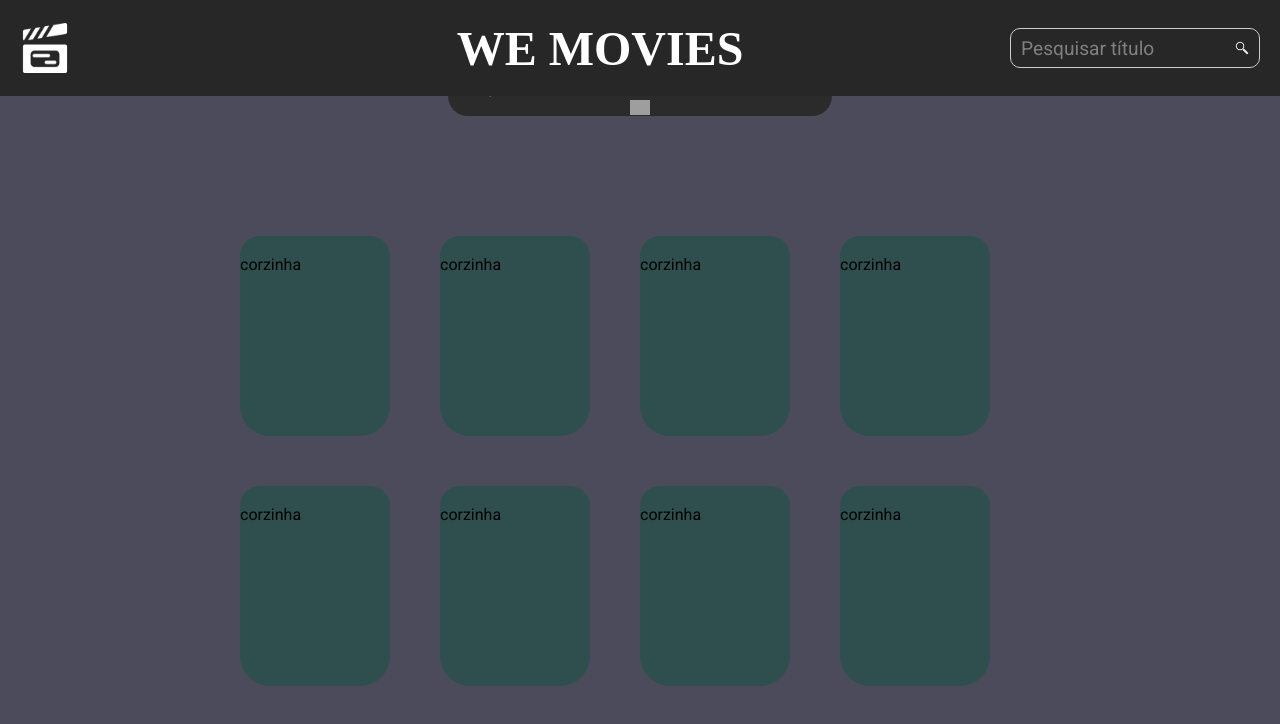
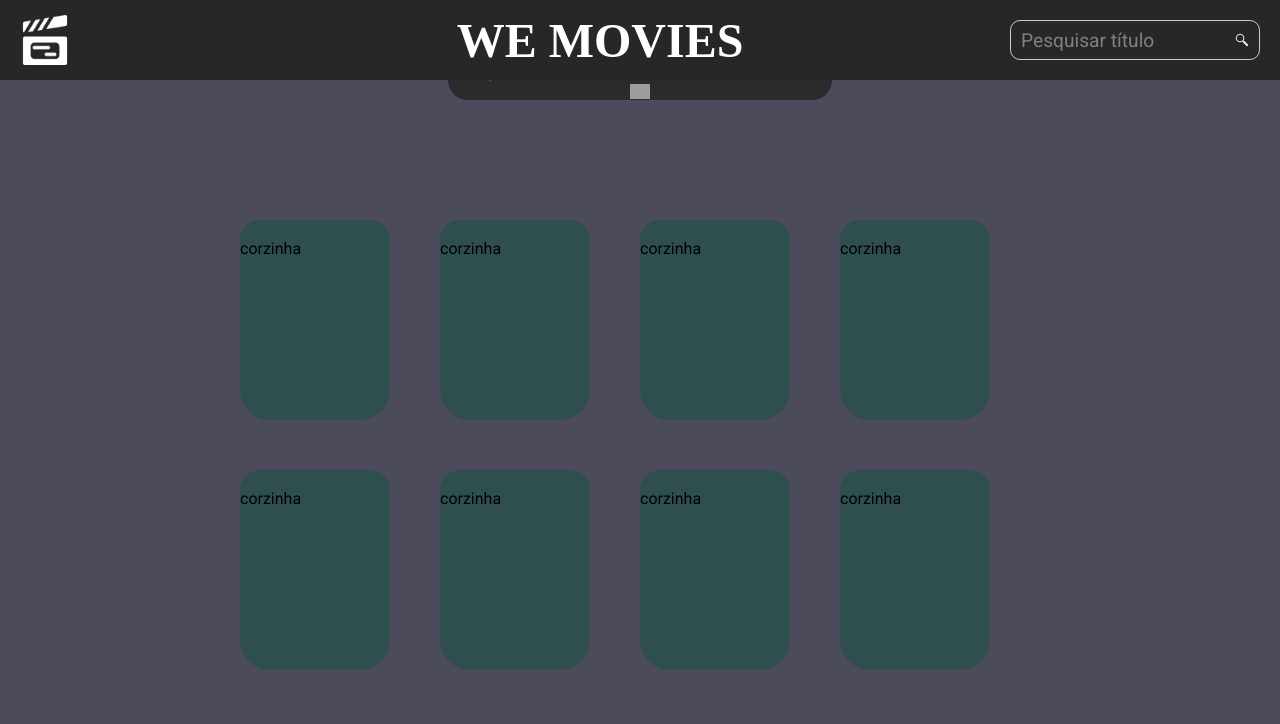
Before and after one commit to KammaiDev/WeMovies, a plain HTML site: page index.html in a window 1280 px wide. Drawn offline with Linux system fonts and the light colour scheme; no server answers; grey boxes are pictures that could not be loaded.

Commit message:
NAO ENTENDI COMO FIZ MAS SÓ SEI QUE FIZ, POKAS

```diff
--- a/src/css/style.css
+++ b/src/css/style.css
@@ -22,8 +22,10 @@ header {
     color: #fff;
 }
 #top-header{
+    position: sticky;
+    z-index: 10;
     width: 100%;
-    min-height: 12vh;
+    min-height: 10vh;
     padding-left: 50px;
     background-color: #272727; /*escondendo a nav*/
     padding: 5px 20px;
@@ -95,7 +97,7 @@ header {
 }
 
 #fundoNav{/* JOGAR A CLASSE AQUI*/
-    z-index: -1;
+    z-index: 7;
     width: 100%;
     height: 40px;
     position: absolute;
@@ -123,7 +125,7 @@ header {
 
 }
 #bottom-header > nav {
-    z-index: -1;
+    z-index: 7;
     width: 30%;
     height: 40px;
     border-radius: 0 0 20px 20px;
@@ -170,7 +172,7 @@ header {
 
 
 main{
-    z-index: 1;
+    z-index: 10;
     place-content: center;
     /*justify-content: center;*/
 
@@ -183,7 +185,7 @@ main{
 .card{
     margin-top: 15%;
     border-radius: 20px 20px 30px 30px;
-    z-index: -2;
+    z-index: 6;
     width: 150px;
     height: 200px;
     background-color: darkslategray;
```
